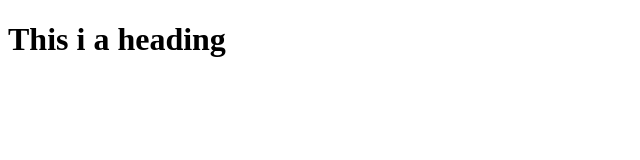
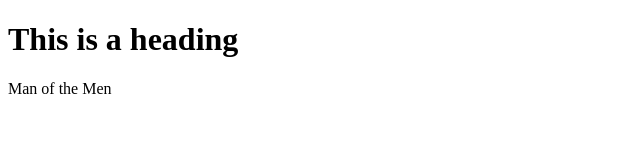
Before and after one commit to ZenKurosu/IAT339demoWeek5, a plain HTML site: page index.html in a window 1280 px wide. Shown: the whole page, without its empty margins (0-640 px from the left). Drawn offline with Linux system fonts and the light colour scheme.

Commit message:
added paragraph on index.html

```diff
--- a/index.html
+++ b/index.html
@@ -5,6 +5,7 @@
 		<meta charset="utf-8">
 	</head>
 	<body>
-		<h1>This i a heading</h1>
+		<h1>This is a heading</h1>
+		<p>Man of the Men</p>
 	</body>
 </html>
```
